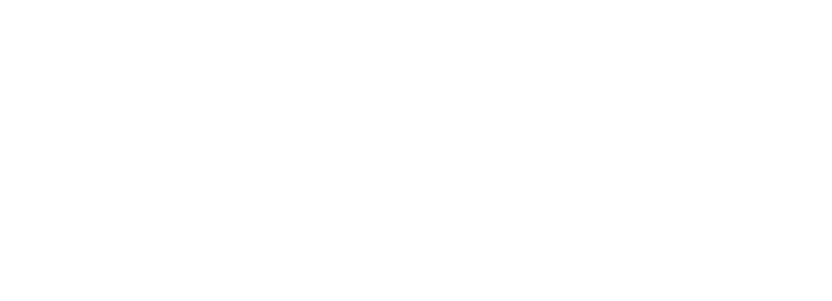
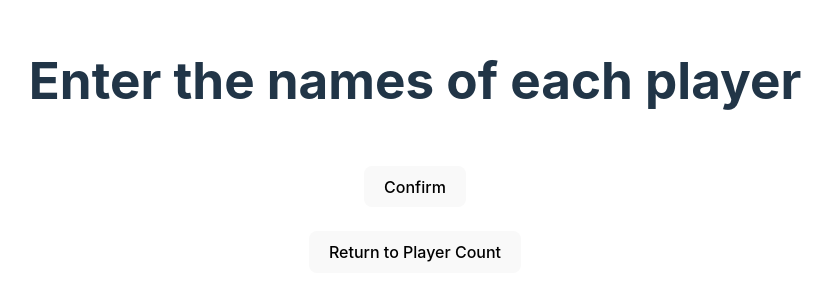
Before and after one commit to georgekouts108/dutch-blitz-scoreboard, a React (Vite) app in the folder db-scoreboard/: page /player-info in a window 1280 px wide. Before the commit this address had no page. Shown: the part 255-556 px from the top of the page, without its empty margins (225-1057 px from the left). Built offline with nearby package versions, Linux system fonts and the light colour scheme.

Commit message:
#9 created routes between player info and count pages, and sent player count to info page

```diff
--- a/db-scoreboard/src/App.jsx
+++ b/db-scoreboard/src/App.jsx
@@ -6,6 +6,7 @@ import './App.css'
 import { BrowserRouter as Router, Route, Routes } from 'react-router-dom';
 import IntroPage from './components/IntroPage'
 import PlayercountPage from './components/PlayercountPage'
+import PlayerinfoPage from './components/PlayerinfoPage';
 
 function App() {
   return (
@@ -14,6 +15,7 @@ function App() {
         <Routes>
           <Route exact path='/' Component={IntroPage}/>
           <Route path="/player-count" Component={PlayercountPage} />
+          <Route path="/player-info" Component={PlayerinfoPage}/>
         </Routes>
       </Router>
     </>
--- a/db-scoreboard/src/components/PlayercountPage.jsx
+++ b/db-scoreboard/src/components/PlayercountPage.jsx
@@ -21,7 +21,7 @@ function PlayercountPage() {
             <button onClick={() => updatePlayerCount(false)}>-</button>
             <button onClick={() => updatePlayerCount(true)}>+</button>
             <br/><br/><br/>
-            <button>Confirm</button><br/><br/>
+            <button onClick={() => navigate(`/player-info?playerCount=${playerCount}`)}>Confirm</button><br/><br/>
             <button onClick={() => navigate('/')}>Return to Home</button>
         </>
     )
--- /dev/null
+++ b/db-scoreboard/src/components/PlayerinfoPage.jsx
@@ -0,0 +1,21 @@
+import React, { useState } from "react";
+import { useNavigate, useLocation } from 'react-router-dom';
+
+function PlayerinfoPage() {
+    const navigate = useNavigate();
+    const location = useLocation();
+    const numOfPlayers = new URLSearchParams(location.search).get('playerCount');
+
+    return (
+        <>
+        <h1>{numOfPlayers}</h1>
+            <h1>Enter the names of each player</h1>
+            <br></br>
+
+            <button>Confirm</button><br/><br/>
+
+            <button onClick={() => navigate('/player-count')}>Return to Player Count</button>
+        </>
+    )
+}
+export default PlayerinfoPage;
```
